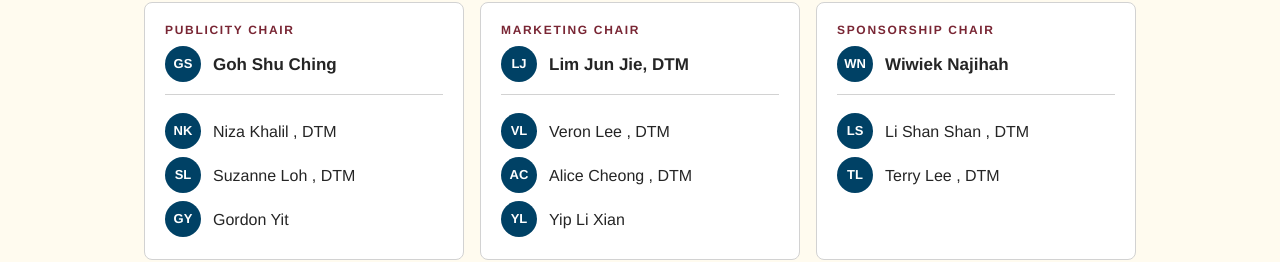
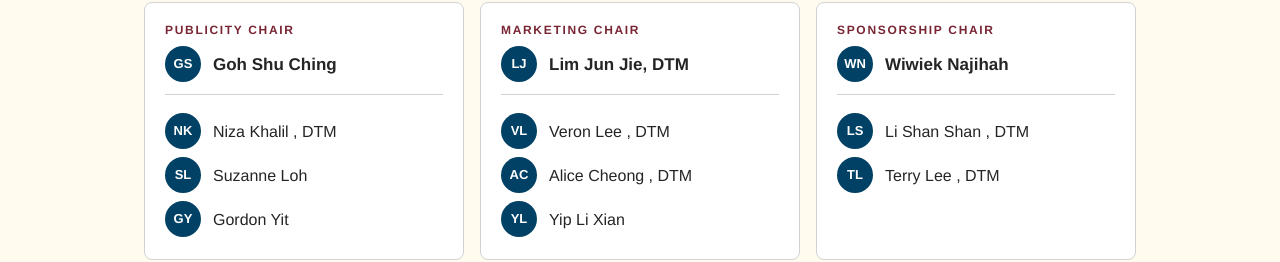
Before and after one commit to maksha19/acpublic, a React (Vite) app: page / in a window 1280 px wide. Shown: the part 6219-6481 px from the top of the page. Built offline with nearby package versions, Linux system fonts and the light colour scheme; no server answers; a web font is replaced by a local one.

Commit message:
remove dtm

```diff
--- a/src/content/conference.ts
+++ b/src/content/conference.ts
@@ -307,7 +307,7 @@ export const CONFERENCE: ConferenceContent = {
         chair: 'Julie Ong, DTM',
         team: ['Kathyrn Galatis', 'Robekka Purba', 'Edmund Chew, DTM'],
       },
-      { name: 'Publicity', chair: 'Goh Shu Ching', team: ['Niza Khalil , DTM','Suzanne Loh , DTM', 'Gordon Yit'] },
+      { name: 'Publicity', chair: 'Goh Shu Ching', team: ['Niza Khalil , DTM','Suzanne Loh', 'Gordon Yit'] },
       {
         name: 'Marketing',
         chair: 'Lim Jun Jie, DTM',
```
